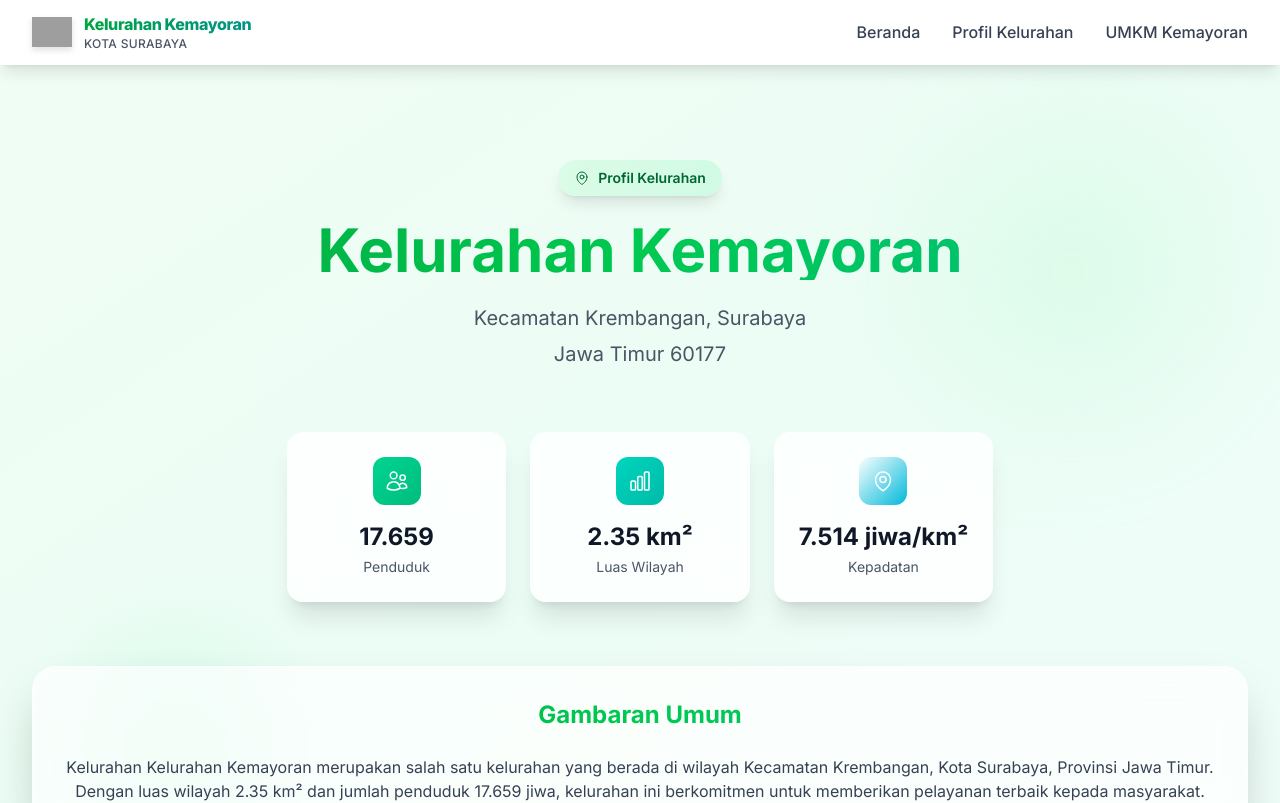
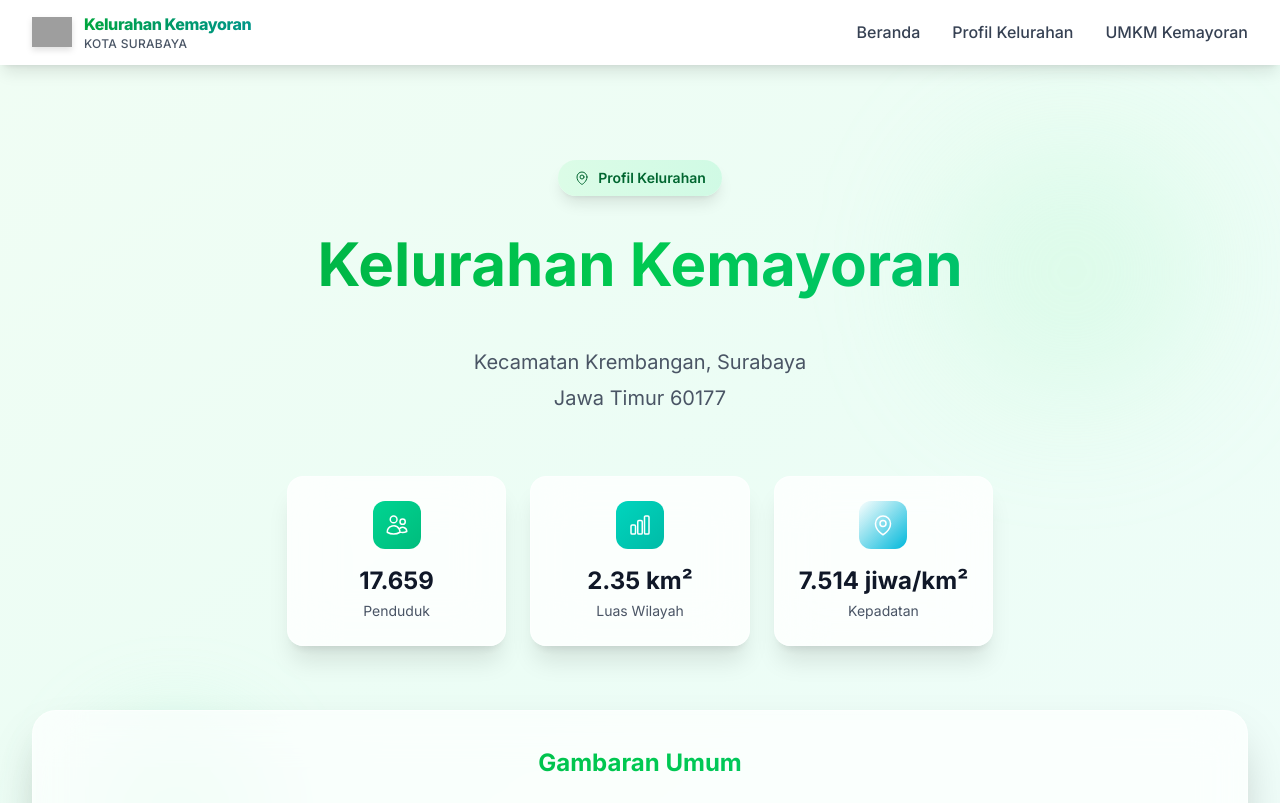
Before and after one commit to x1nx3r/iniwebkelurahan, a Next.js app: page /profil in a window 1280 px wide. Shown: the top 803 px of the page. Built offline with nearby package versions, Linux system fonts and the light colour scheme; grey boxes are pictures that could not be loaded.

Commit message:
fixed some text clipping

```diff
--- a/src/components/sections/ProfileHero.js
+++ b/src/components/sections/ProfileHero.js
@@ -46,7 +46,15 @@ export default function ProfileHero({ data }) {
             Profil Kelurahan
           </div>
 
-          <h1 className="text-3xl sm:text-4xl md:text-5xl lg:text-6xl font-bold gradient-text mb-6">
+          {/* FIXED: Added proper padding and line height to prevent text clipping */}
+          <h1
+            className="text-3xl sm:text-4xl md:text-5xl lg:text-6xl font-bold gradient-text mb-8 px-4 py-4 leading-tight"
+            style={{
+              paddingBottom: "1rem",
+              paddingTop: "0.5rem",
+              lineHeight: "1.2",
+            }}
+          >
             {data.name}
           </h1>
 
@@ -83,7 +91,14 @@ export default function ProfileHero({ data }) {
 
         {/* Quick Info */}
         <div className="bg-white/70 backdrop-blur-xl rounded-3xl p-8 shadow-2xl border border-white/50">
-          <h2 className="text-xl sm:text-2xl font-bold gradient-text mb-6 text-center">
+          {/* FIXED: Added padding to prevent gradient text clipping */}
+          <h2
+            className="text-xl sm:text-2xl font-bold gradient-text mb-8 text-center px-2 py-2"
+            style={{
+              paddingBottom: "0.75rem",
+              paddingTop: "0.25rem",
+            }}
+          >
             Gambaran Umum
           </h2>
           <div className="text-center text-gray-700 leading-relaxed">
```
